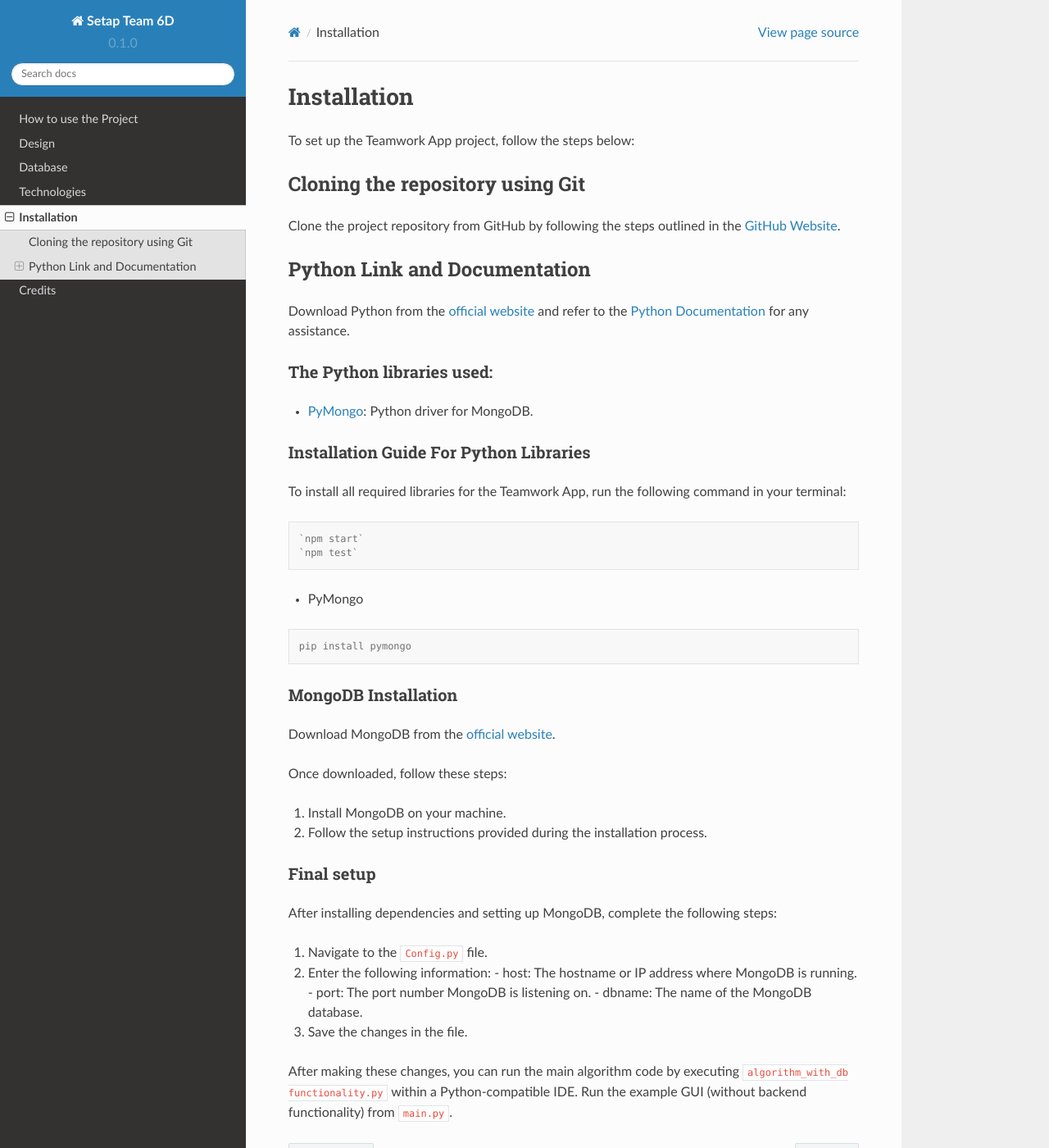
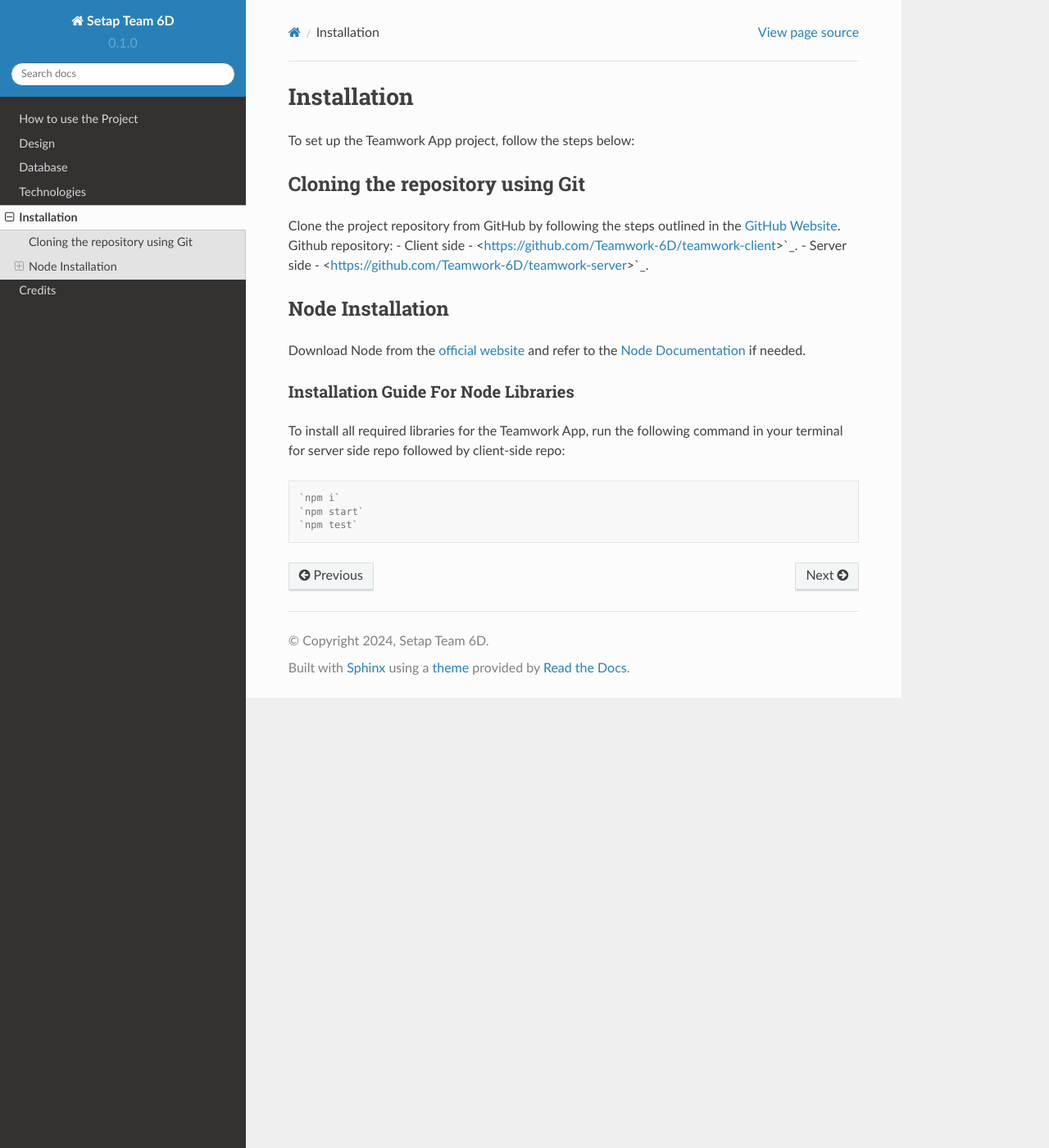
Before and after one commit to Teamwork-6D/teamwork-client, a Sphinx documentation site: the page built from docs/source/installation.rst, in a window 1280 px wide and 1400 px high. Shown: the whole window at 82% size. Built offline with Sphinx 7.4.7 and the Read the Docs theme 2.0.0, drawn with Linux system fonts in a browser that asks for light colours.

Commit message:
Update installation.rst

```diff
--- a/docs/source/installation.rst
+++ b/docs/source/installation.rst
@@ -7,55 +7,22 @@ Cloning the repository using Git
 ---------------------------------
 
 Clone the project repository from GitHub by following the steps outlined in the `GitHub Website <https://docs.github.com/en/repositories/creating-and-managing-repositories/cloning-a-repository>`_.
+Github repository:
+- Client side - <https://github.com/Teamwork-6D/teamwork-client>`_.
+- Server side - <https://github.com/Teamwork-6D/teamwork-server>`_.
 
-Python Link and Documentation
+Node Installation
 ------------------------------
 
-Download Python from the `official website <https://www.python.org/downloads/>`_ and refer to the `Python Documentation <https://docs.python.org/3/>`_ for any assistance.
+Download Node from the `official website <https://nodejs.org/en/download/package-manager>`_ and refer to the `Node Documentation <https://nodejs.org/docs/latest/api/>`_ if needed.
 
-The Python libraries used:
-~~~~~~~~~~~~~~~~~~~~~~~~~~
-
-- `PyMongo <https://pymongo.readthedocs.io/en/stable/>`_: Python driver for MongoDB.
-
-Installation Guide For Python Libraries
+Installation Guide For Node Libraries
 ~~~~~~~~~~~~~~~~~~~~~~~~~~~~~~~~~~~~~~
 
-To install all required libraries for the Teamwork App, run the following command in your terminal:
+To install all required libraries for the Teamwork App, run the following command in your terminal for server side repo followed by client-side repo:
 
 .. code-block:: console
 
+    `npm i`
     `npm start`
     `npm test`
-
-
-- PyMongo
-
-.. code-block:: console
-
-    pip install pymongo
-
-MongoDB Installation
-~~~~~~~~~~~~~~~~~~~~
-
-Download MongoDB from the `official website <https://www.mongodb.com/try/download/community>`_.
-
-Once downloaded, follow these steps:
-
-1. Install MongoDB on your machine.
-2. Follow the setup instructions provided during the installation process.
-
-Final setup
-~~~~~~~~~~~
-
-After installing dependencies and setting up MongoDB, complete the following steps:
-
-1. Navigate to the ``Config.py`` file.
-2. Enter the following information:
-   - host: The hostname or IP address where MongoDB is running.
-   - port: The port number MongoDB is listening on.
-   - dbname: The name of the MongoDB database.
-
-3. Save the changes in the file.
-
-After making these changes, you can run the main algorithm code by executing ``algorithm_with_db functionality.py`` within a Python-compatible IDE. Run the example GUI (without backend functionality) from ``main.py``.
```
